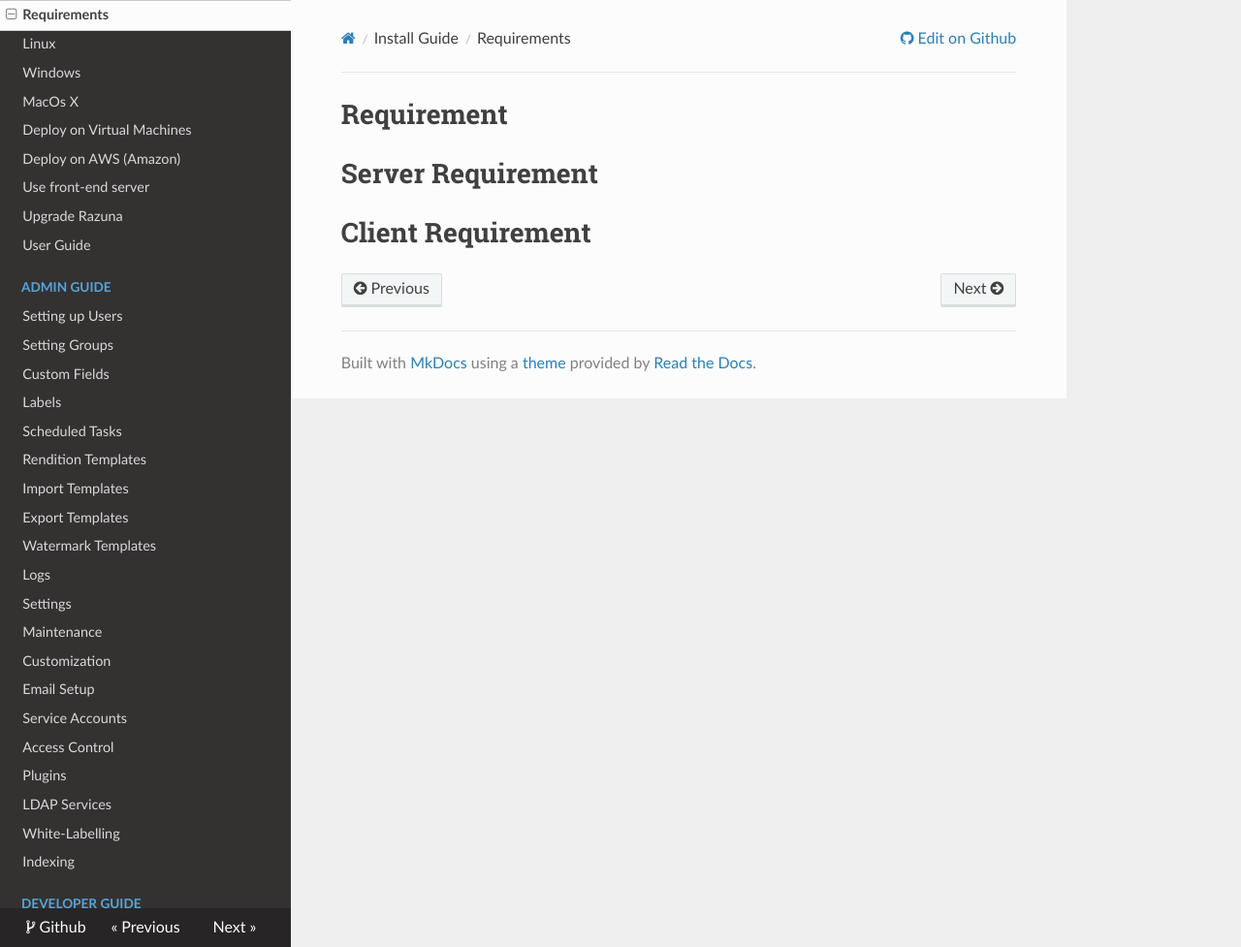
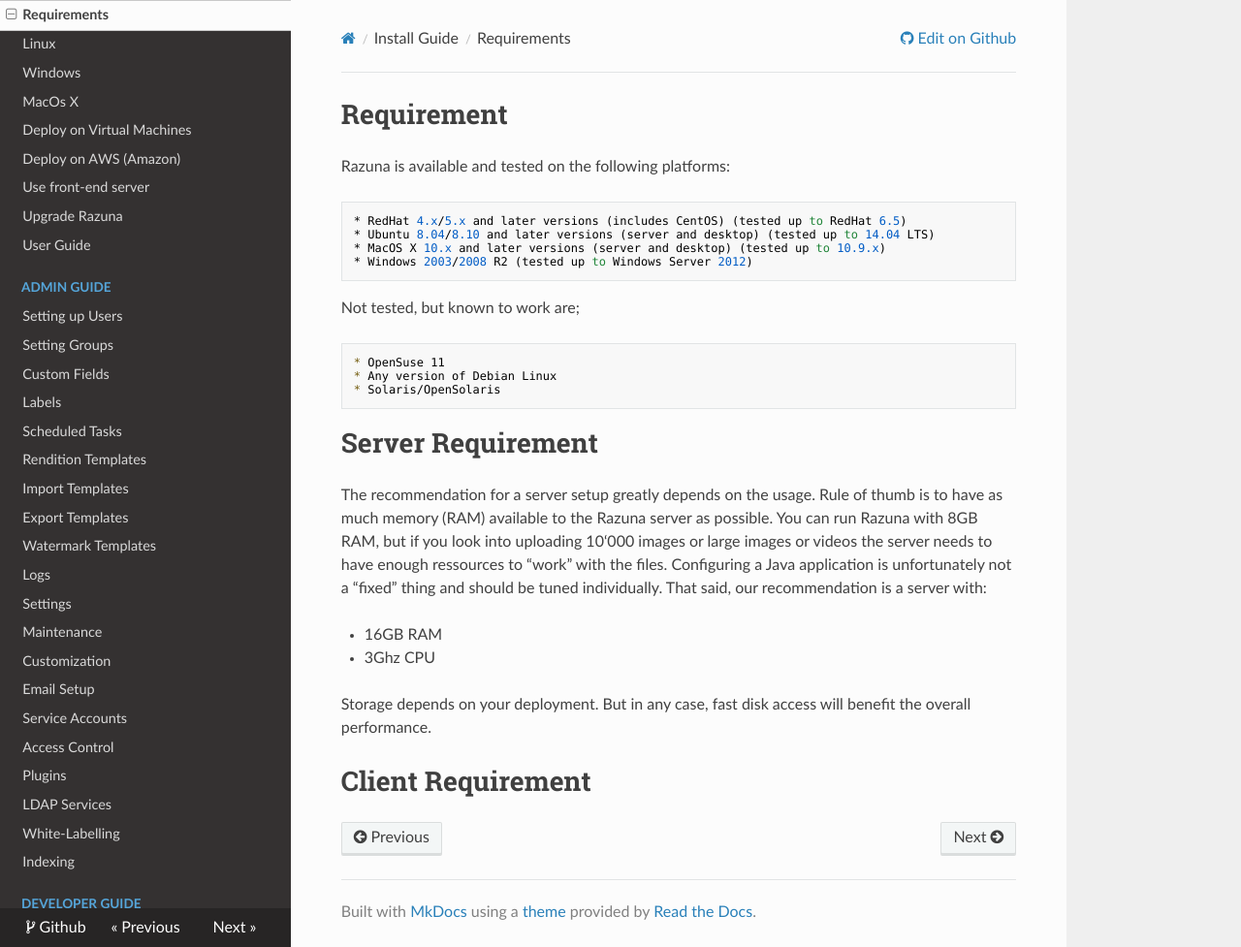
Before and after one commit to razuna/razuna-docs, an MkDocs documentation site: the page built from docs/installation/requirement.md, in a window 1280 px wide and 977 px high. Shown: the whole window at 97% size. Built offline with MkDocs 1.6.1, drawn with Linux system fonts in a browser that asks for light colours; nearby versions of some CDN libraries; old or Windows-style settings are respelled for this version of MkDocs.

Commit message:
input content

```diff
--- a/docs/installation/requirement.md
+++ b/docs/installation/requirement.md
@@ -1,6 +1,26 @@
 # Requirement
+
+Razuna is available and tested on the following platforms:
+
+    * RedHat 4.x/5.x and later versions (includes CentOS) (tested up to RedHat 6.5)
+    * Ubuntu 8.04/8.10 and later versions (server and desktop) (tested up to 14.04 LTS)
+    * MacOS X 10.x and later versions (server and desktop) (tested up to 10.9.x)
+    * Windows 2003/2008 R2 (tested up to Windows Server 2012)
+
+Not tested, but known to work are;
+
+    * OpenSuse 11
+    * Any version of Debian Linux
+    * Solaris/OpenSolaris
+
 
 # Server Requirement
 
+The recommendation for a server setup greatly depends on the usage. Rule of thumb is to have as much memory (RAM) available to the Razuna server as possible. You can run Razuna with 8GB RAM, but if you look into uploading 10'000 images or large images or videos the server needs to have enough ressources to "work" with the files. Configuring a Java application is unfortunately not a "fixed" thing and should be tuned individually. That said, our recommendation is a server with:
+
+   * 16GB RAM
+   * 3Ghz CPU
+
+Storage depends on your deployment. But in any case, fast disk access will benefit the overall performance.
 
 # Client Requirement
```
